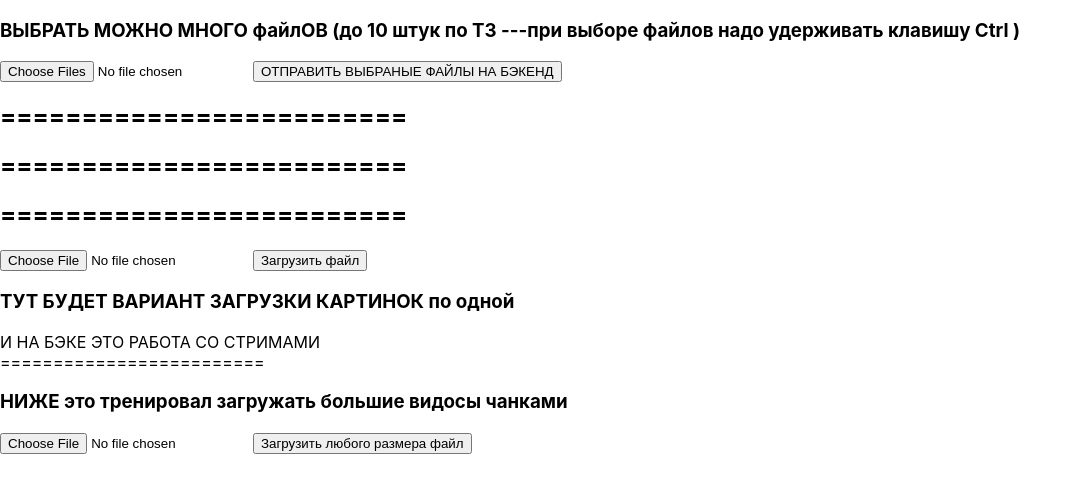
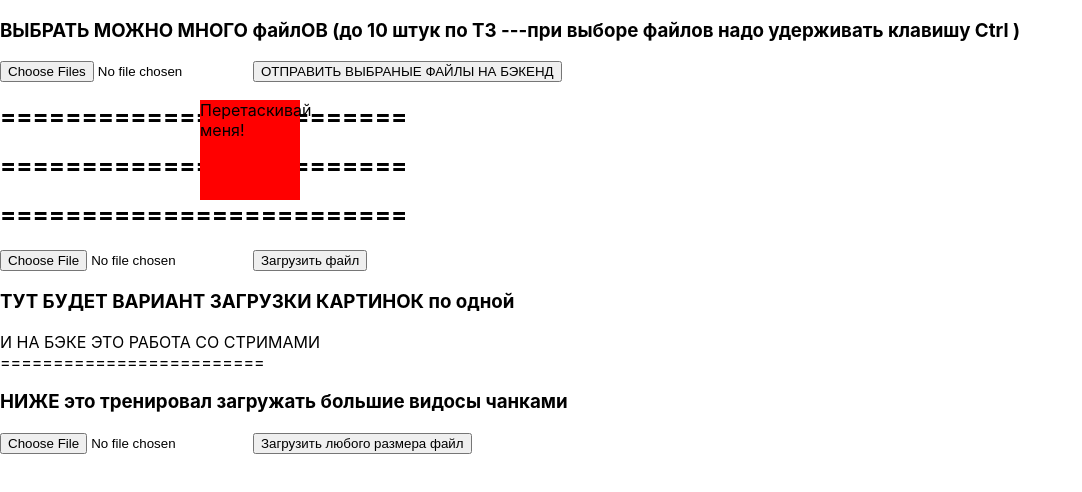
Before and after one commit to pavelminsk1979/fsfront, a React (Create React App) app: page / in a window 1280 px wide. Shown: the top 492 px of the page, without its empty margins (0-1082 px from the left). Built offline with nearby package versions, Linux system fonts and the light colour scheme.

Commit message:
drag and drop

```diff
--- a/src/App.tsx
+++ b/src/App.tsx
@@ -3,8 +3,10 @@ import './App.css';
 import {OptionWithChankes} from "./options/OptionWithChankes";
 import {OptionSimple} from "./options/OptionSimple";
 import {OptionManyImage} from "./options/OptionManyImage";
+import {ElementDragAndDrop} from "./options/ElementDragAndDrop";
 
 function App() {
+    console.log('77777777777777777777777777')
     return (
         <>
             <OptionManyImage/>
@@ -17,6 +19,7 @@ function App() {
             <div>=========================</div>
             <h3> НИЖЕ это тренировал загружать большие видосы чанками</h3>
             <OptionWithChankes/>
+            <ElementDragAndDrop/>
 
         </>
     )
--- /dev/null
+++ b/src/options/ElementDragAndDrop.tsx
@@ -0,0 +1,53 @@
+import React, {useState} from 'react';
+
+export const ElementDragAndDrop = () => {
+    const [isDragging, setIsDragging] = useState(false);
+    const [offset, setOffset] = useState({x: 0, y: 0});
+    const [position, setPosition] = useState({left: 200, top: 100});
+
+
+    const handleMouseDown = (e: React.MouseEvent<HTMLDivElement>) => {
+        //alert(JSON.stringify(offset))
+        setIsDragging(true);// ставлю флаг чтоб понимать что кнопка нажата
+        // и при перемещении мыши буду опрашивать НАЖАТА КНОПКА
+        setOffset({
+            x: e.clientX - position.left, //e.clientX  -- это где я мышью нажал в браузере (но понятно что
+            // обработчик события отработает только на элементе на который я его повесил
+            // position.left  ---  это текущие координаты верхнего левого угла элемента
+            y: e.clientY - position.top,
+        });
+    };
+
+    const handleMouseMove = (e: React.MouseEvent<HTMLDivElement>) => {
+        if (isDragging) {
+            setPosition({
+                left: e.clientX - offset.x,
+                top: e.clientY - offset.y,
+            });
+        }
+    };
+
+    const handleMouseUp = () => {
+        setIsDragging(false);
+    };
+
+    return (
+        <div
+            style={{
+                position: 'absolute',
+                left: position.left,
+                top: position.top,
+                width: '100px',
+                height: '100px',
+                backgroundColor: 'red',
+                cursor: 'pointer',
+            }}
+            onMouseDown={handleMouseDown} // нажал кнопку мыши на элементе
+            onMouseMove={handleMouseMove} // когда указатель мыши перемещается, пока он находится над элементом
+            onMouseUp={handleMouseUp} // когда  отпустил  кнопку мыши
+            onMouseLeave={handleMouseUp} // Чтобы остановить перетаскивание, если мышь выходит за пределы
+        >
+            Перетаскивай меня!
+        </div>
+    );
+};
```
